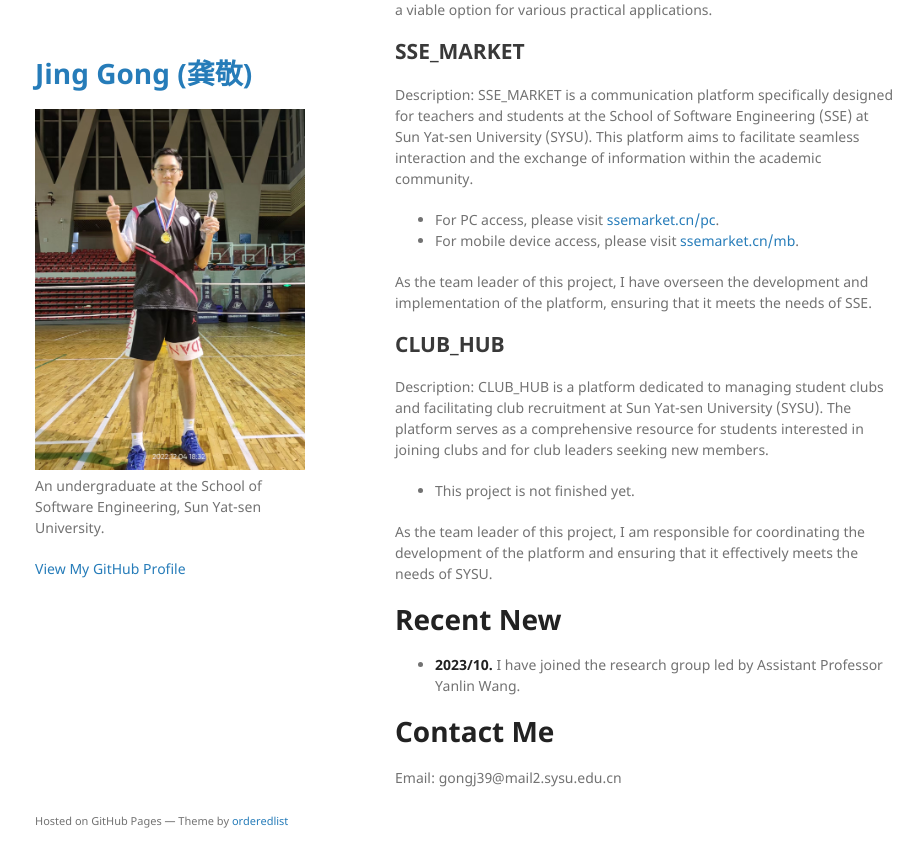
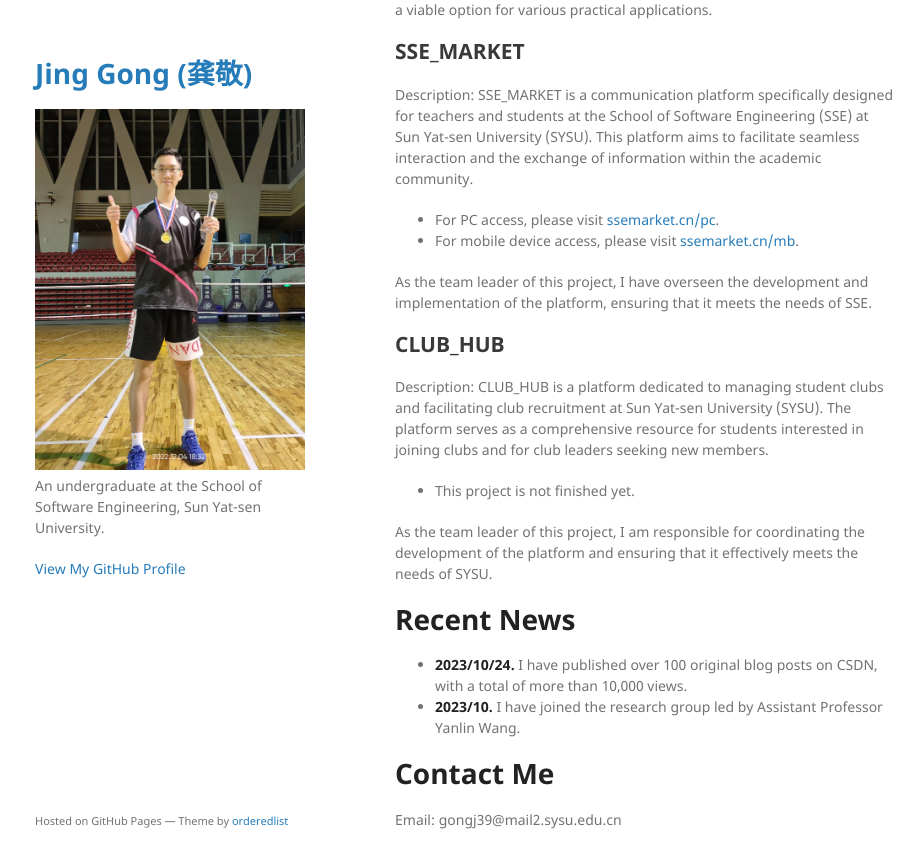
Before and after one commit to MikingG/MikingG.github.io, a Jekyll site: the page built from index.md, in a window 1280 px wide and 900 px high, scrolled down 1309 px. Shown: the top 868 px of the window, without its empty margins (175-1098 px from the left). Built offline with Jekyll 4.4.1, drawn with Linux system fonts in a browser that asks for light colours; our own code applies the rules of GitHub Pages for plain Markdown files.

Commit message:
Update index.md

```diff
--- a/index.md
+++ b/index.md
@@ -54,8 +54,9 @@ Description: CLUB_HUB is a platform dedicated to managing student clubs and faci
 
 As the team leader of this project, I am responsible for coordinating the development of the platform and ensuring that it effectively meets the needs of SYSU.
 
-# Recent New
+# Recent News
 
+- **2023/10/24.** I have published over 100 original blog posts on CSDN, with a total of more than 10,000 views.
 - **2023/10.** I have joined the research group led by Assistant Professor Yanlin Wang.
 
 # Contact Me
```
